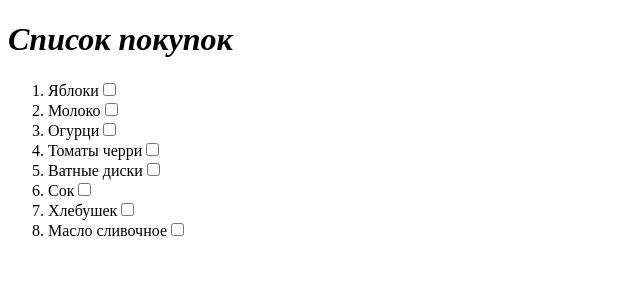
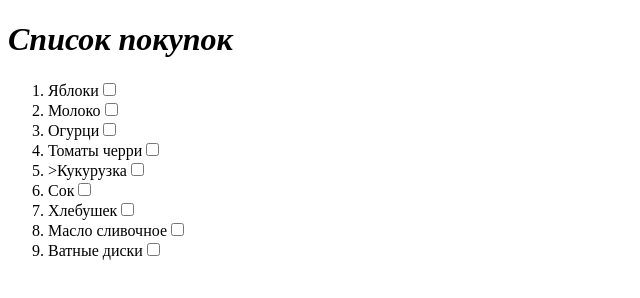
Before and after one commit to ElenkaMozghovaya/beetroot, a plain HTML site: page lesson-2/index.html in a window 1280 px wide. Shown: the whole page, without its empty margins (0-640 px from the left). Drawn offline with Linux system fonts and the light colour scheme.

Commit message:
add.index

```diff
--- a/lesson-2/index.html
+++ b/lesson-2/index.html
@@ -13,10 +13,11 @@
             <li>Молоко<input type="checkbox"> </li>
             <li>Огурци<input type="checkbox"> </li>
             <li>Томаты черри<input type="checkbox"></li>
-            <li>Ватные диски<input type="checkbox"> </li>
+            <li>>Кукурузка<input type="checkbox"> </li>
             <li>Сок<input type="checkbox"> </li>
             <li>Хлебушек<input type="checkbox"> </li>
             <li>Масло сливочное<input type="checkbox"></li>
+            <li>Ватные диски<input type="checkbox"> </li>
            </ol>
     </header>
 </body>
```
